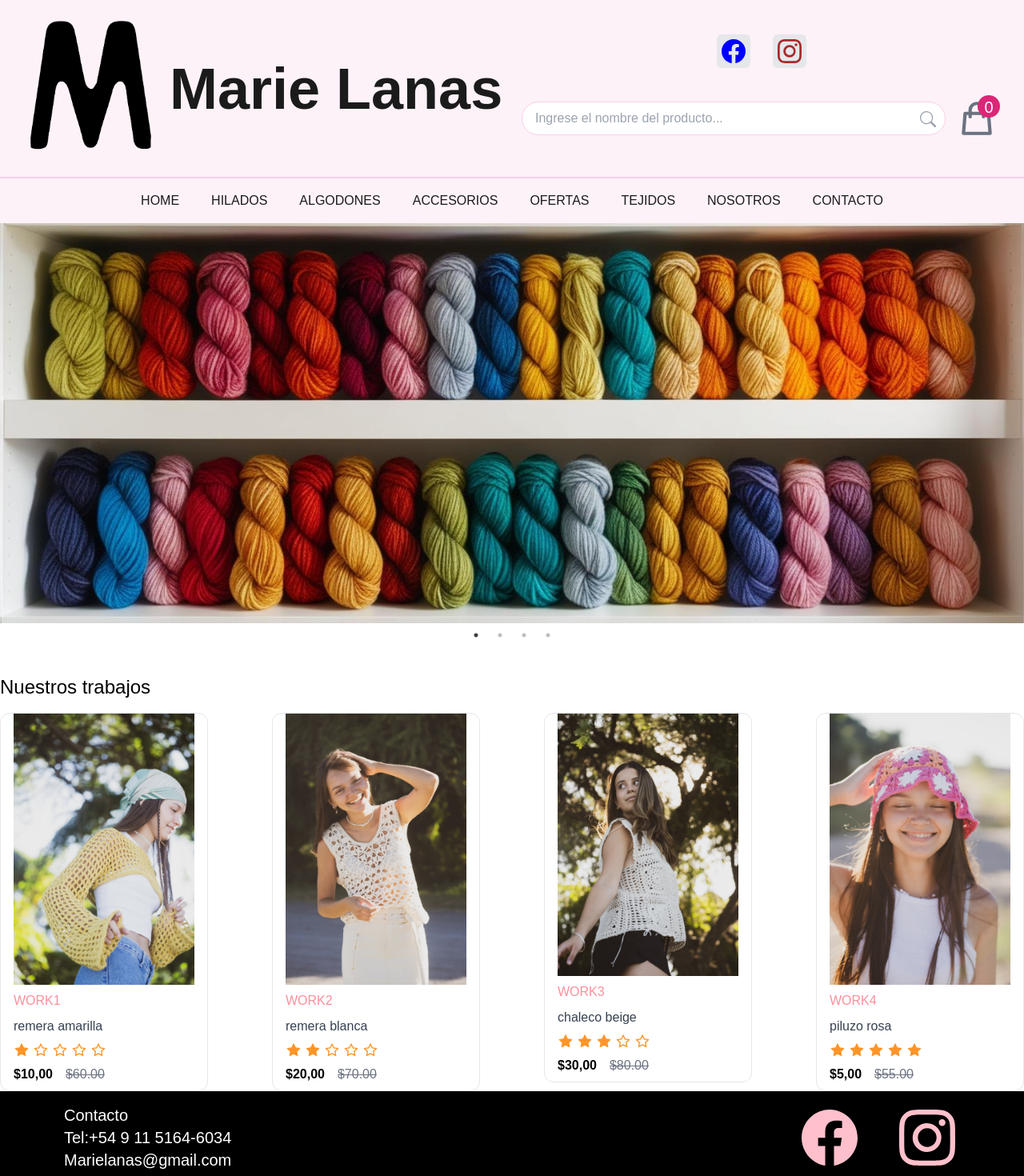
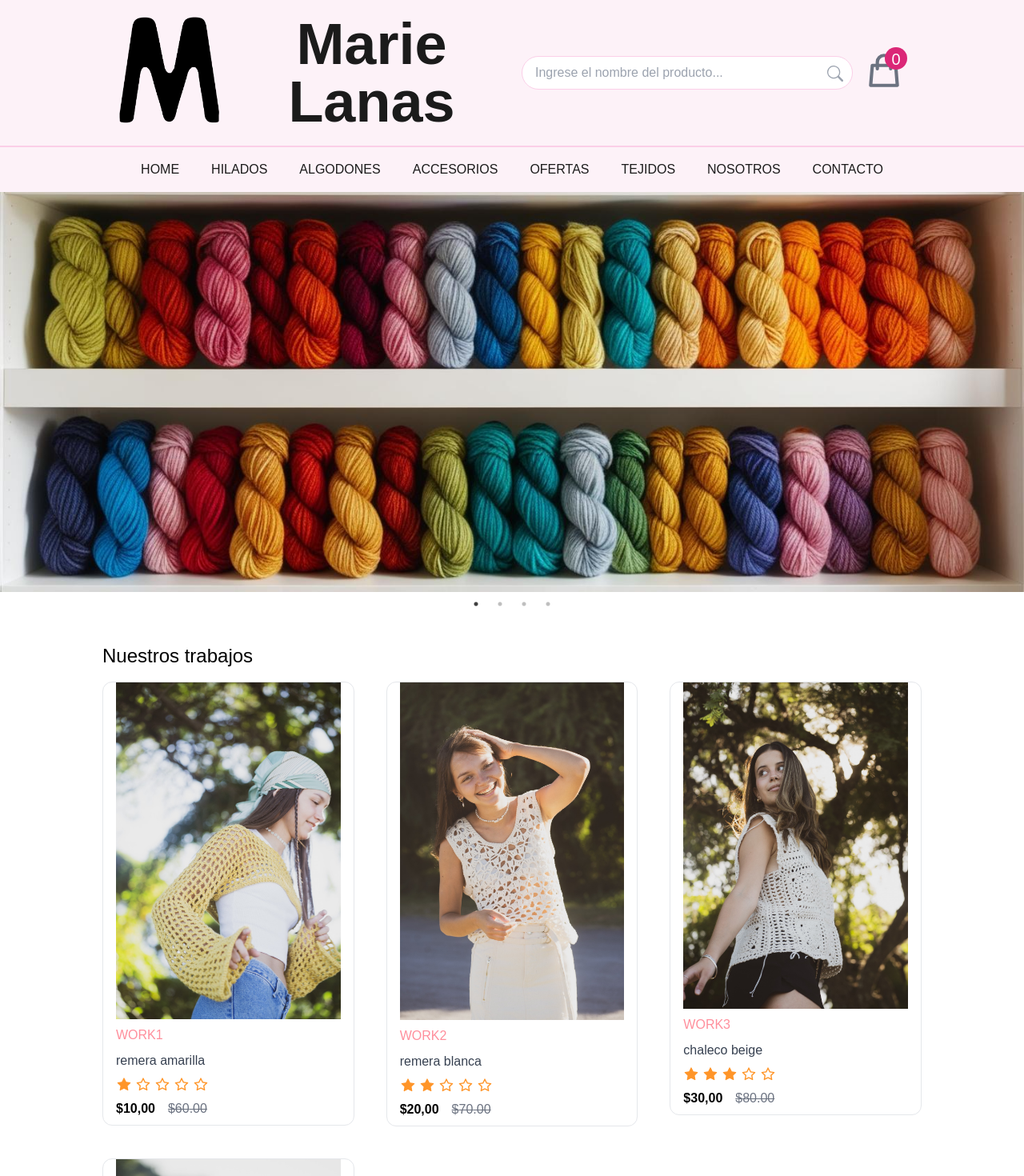
Before and after one commit to GerKoch/marie-lanas-virtual, a Next.js app: page / in a window 1280 px wide. Shown: the top 1470 px of the page at 80% size. Built offline with nearby package versions, Linux system fonts and the light colour scheme.

Commit message:
Second commit working progres

```diff
--- a/src/components/footer/Footer.tsx
+++ b/src/components/footer/Footer.tsx
@@ -5,19 +5,24 @@ import { CiMail } from "react-icons/ci"
 const Footer = () => {
   return (
     <div className="flex flex-col justify-center items-center bg-black text-white lg:gap-4 ssm:gap-1 pt-2">
-      <div className="flex flex-col items-center justify-left md:px-20 sm:flex-row mt-2 sm:gap-20 w-full ">
-        <div className="flex flex-col text-xl w-[50%]">
-          <h1>Contacto</h1>
+      <div className="flex flex-col items-center justify-left md:px-20 sm:flex-row mt-2 sm:gap-20 w-full ssm:w-fit sm:w-fit lg:w-[75%] lg:pl-20">
+        <div className="flex flex-col text-xl w-[50%] ssm:w-fit ssm:pb-2">
+          <h1 className="flex justify-center">Contacto</h1>
           <p>Tel:+54 9 11 5164-6034</p>
           <p>Marielanas@gmail.com</p>
         </div>
-        <div className="flex w-full ">
-          <div className="flex items-center justify-end gap-10 w-full ">
+        <div className="flex w-full ssm:pb-2 lg:pl-96">
+          <div className="flex items-center justify-end gap-10 lg:w-[75%] lg:pl-10">
             <div className="bg-black rounded-md p-[6px] text-[14] cursor-pointer hover:bg-accent hover:text-white">
-              <BsFacebook size={70} color="pink" />
+              <a href="https://www.facebook.com/Marietejidos" target="_blank">
+                <BsFacebook size={70} color="pink" />
+              </a>
+
             </div>
             <div className="bg-black rounded-md p-[6px] text-[14] cursor-pointer hover:bg-accent hover:text-white">
-              <BsInstagram size={70} color="pink" />
+              <a href="https://www.instagram.com/m.arie_lanas/" target="_blank">
+                <BsInstagram size={70} color="pink" />
+              </a>
             </div>
           </div>
         </div>
--- a/src/components/headerMain/HeaderMain.tsx
+++ b/src/components/headerMain/HeaderMain.tsx
@@ -21,20 +21,6 @@ export default function () {
         </div>
 
         <div className="flex flex-col bg-pink-50 items-center justify-center px-2 w-full">
-
-
-          <div className="flex justify-end items-center p-2 m-2 ">
-            <div className="hidden lg:flex gap-7">
-              <div className="bg-gray-200 rounded-md p-[6px] text-[14] cursor-pointer hover:bg-accent hover:text-white">
-                <BsFacebook size={30} color="blue" />
-              </div>
-              <div className="bg-gray-200 rounded-md p-[6px] text-[14] cursor-pointer hover:bg-accent hover:text-white">
-                <BsInstagram size={30} color="brown" />
-              </div>
-            </div>
-          </div>
-
-
           <div className="flex flex-row items-center justify-between w-[100%] gap-2 p-2 m-2 ">
             <div className="w-full sm:w-[300px] md:w-[90%] relative">
               <input
@@ -44,8 +30,7 @@ export default function () {
               />
               <BsSearch className="absolute right-0 top-0 mr-3 mt-3 text-gray-400" size={20} />
             </div>
-
-            <div className="hidden lg:flex rounded-md p-[6px] text-[14] hover:bg-accent hover:text-white gap-4 text-gray-500 text-[30px]">
+            <div className="hidden lg:flex rounded-md p-[6px] pb-3 text-[14] hover:bg-accent hover:text-white gap-4 text-gray-500 text-[30px]">
               <div className="relative">
                 <HiOutlineShoppingBag size={50} />
                 <div className="bg-pink-600 rounded-full absolute top-0 right-0 w-[28px] h-[28px] text-[20px] text-white grid place-items-center translate-x-1 -translate-y-1">
--- a/tailwind.config.ts
+++ b/tailwind.config.ts
@@ -8,6 +8,13 @@ export default {
     "./src/app/**/*.{js,ts,jsx,tsx,mdx}",
   ],
   theme: {
+    screens: {
+      ssm: '350px',
+      sm: '640px',
+      md: '768px',
+      lg: '1024px',
+    },
+
     extend: {
       fontFamily: {
         sans: ['Poppins', 'sans-serif'],
```
Also changed, not shown: src/components/hero/HeroImage.jpg (deleted), src/config/fonts.ts (deleted).
